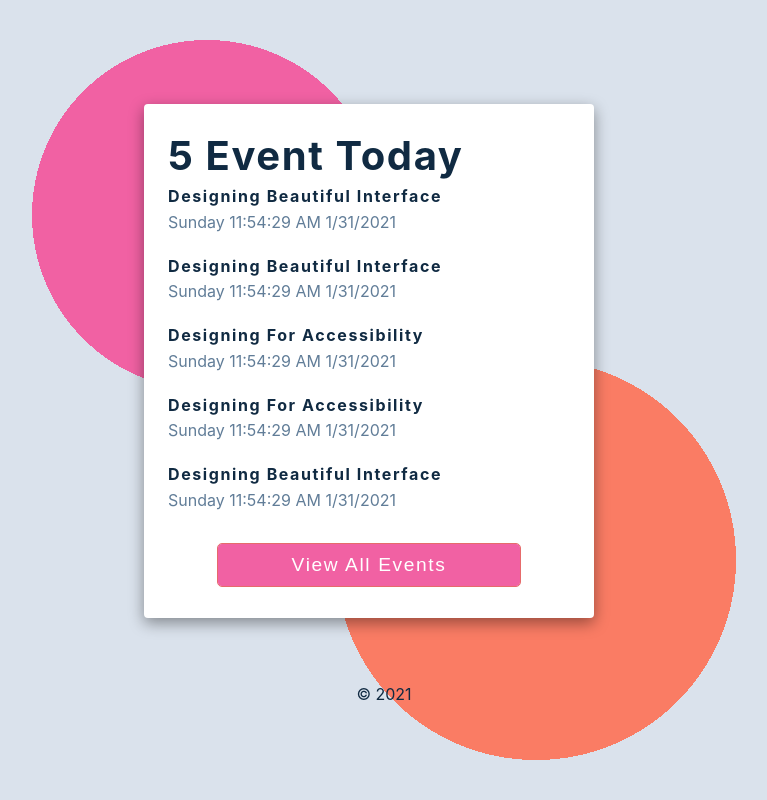
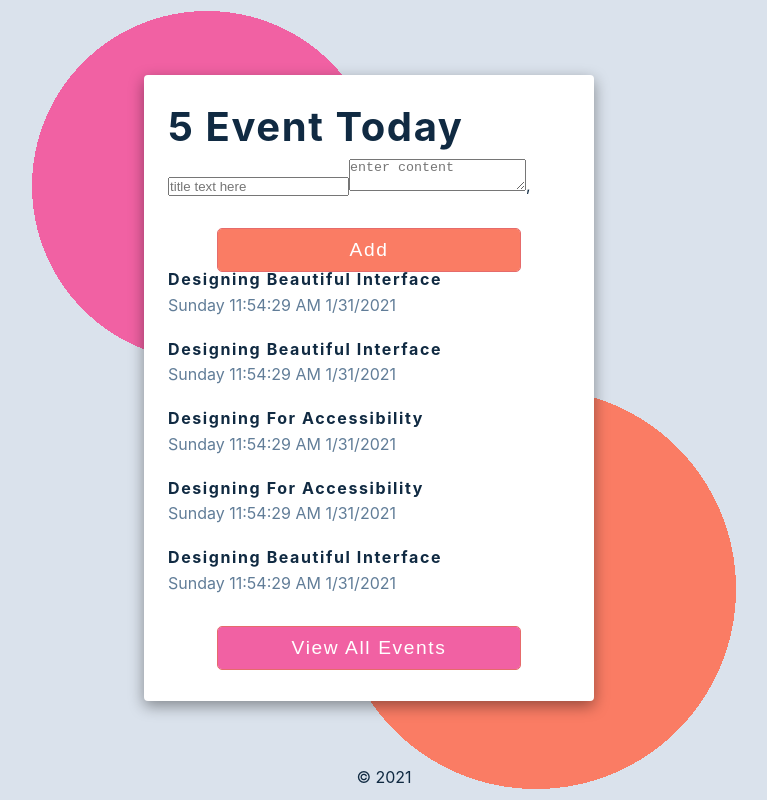
Before and after one commit to Semiteagain/event-list, a React (Create React App) app: page / in a window 1280 px wide. Shown: the whole page, without its empty margins (256-1023 px from the left). Built offline with nearby package versions, Linux system fonts and the light colour scheme.

Commit message:
update with input

```diff
--- a/src/App.js
+++ b/src/App.js
@@ -2,6 +2,7 @@ import React, {useState} from 'react'
 import Footer from './components/Footer'
 import listdetails from './components/listdetails'
 import EventList from './components/EventList'
+import Todolist from './components/TodoList';
 
 
 
@@ -18,6 +19,8 @@ function App() {
 
   const [showAll, setShowAll] = useState(listdetails.length)
   const [isMouseOver, setIsMouseOver] = useState(false)
+
+
 
     function handleClick() {
         setShowAll(() =>{
@@ -47,6 +50,7 @@ function App() {
        <section className="container">
        <h2> {showAll} Event Today</h2>
 
+         <Todolist  />
 
          {listdetails.map(((newList) => {
            return <EventList
--- /dev/null
+++ b/src/components/TodoList.jsx
@@ -0,0 +1,48 @@
+import React, { useState } from "react";
+
+function Todolist() {
+  const [addText, setaddText] = useState({
+    title: "",
+    content: "",
+  });
+
+ function handleText(e) {
+     const {name, value} = e.target
+
+     setaddText (prevText => {
+         return {
+             ...prevText,
+             [name] : value
+         }
+     })
+ }
+
+
+
+  return (
+    <>
+      <form action="">
+        <input
+          type="text"
+          name="title"
+          value={addText.title}
+          placeholder="title text here"
+          onChange ={handleText}
+        />
+
+        <textarea
+        name="content"
+        id="content"
+        rows="2"
+         placeholder ='enter content'
+         value={addText.content}
+         onChange = {handleText}
+         />
+
+         ,<button type="submit" >Add</button>
+      </form>
+    </>
+  );
+}
+
+export default Todolist;
```
Also changed, not shown: 2 other files (tests, documents, lock files or other folders).
